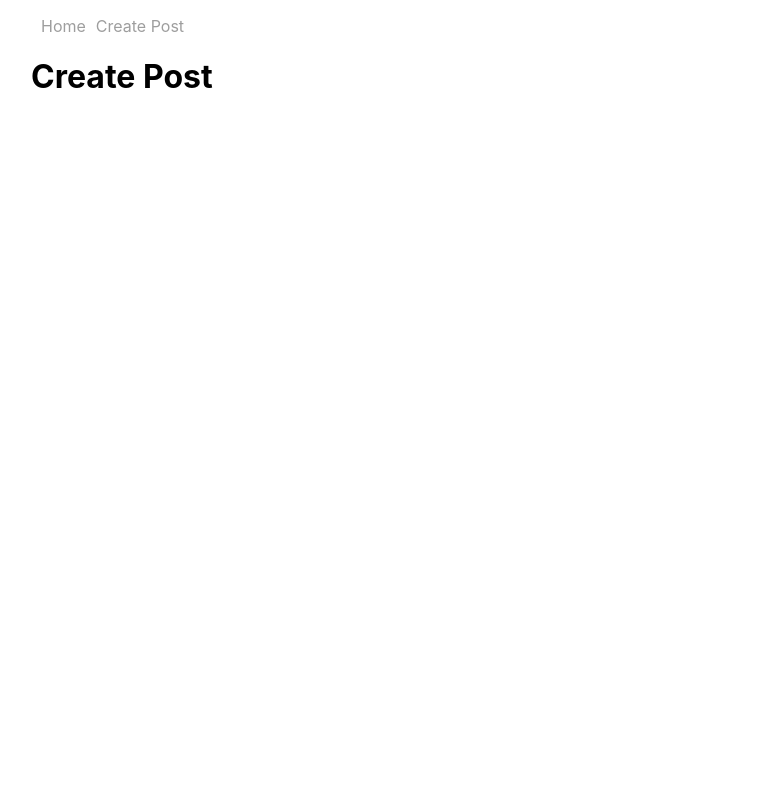
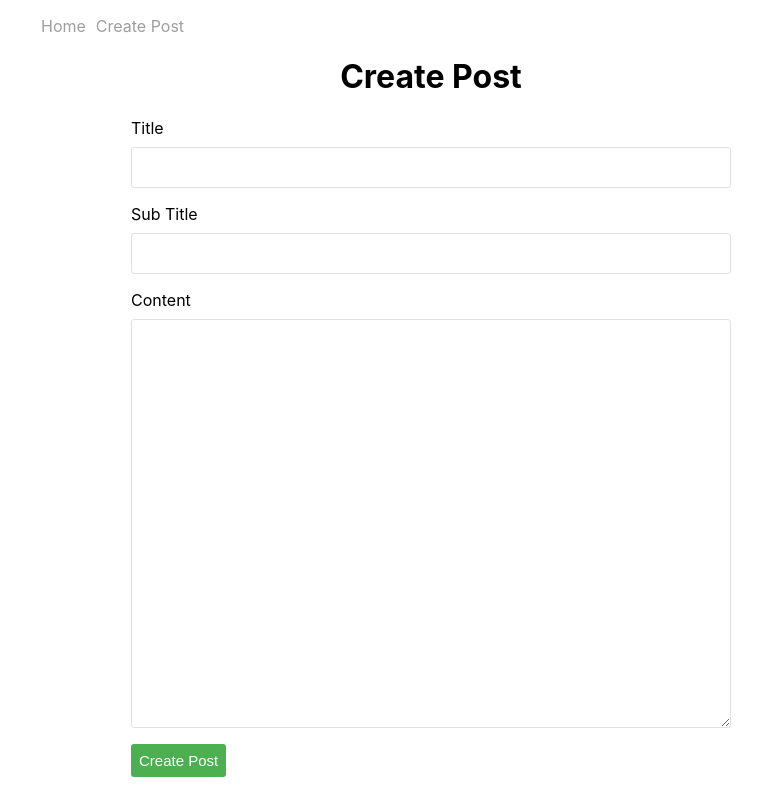
Before and after one commit to Nehal-Adil/React-Hooks-blog, a React (Vite) app: page /create-post in a window 1280 px wide. Shown: the whole page, without its empty margins (209-971 px from the left). Built offline with nearby package versions, Linux system fonts and the light colour scheme.

Commit message:
add create-post page and style it

```diff
--- a/src/components/CreatePost.jsx
+++ b/src/components/CreatePost.jsx
@@ -1,7 +1,27 @@
 function CreatePost() {
     return (
-        <div className="">
+        <div className="create-post">
             <h1>Create Post</h1>
+
+            <form >
+
+                <div className="form-field">
+                    <label>Title</label>
+                    <input />
+                </div>
+
+                <div className="form-field">
+                    <label>Sub Title</label>
+                    <input />
+                </div>
+
+                <div className="form-field">
+                    <label>Content</label>
+                    <textarea></textarea>
+                </div>
+
+                <button className="create-post-btn">Create Post</button>
+            </form>
         </div>
     )
 }
--- a/src/index.css
+++ b/src/index.css
@@ -67,6 +67,11 @@
   #nav li a:hover {
     text-decoration: underline;
   }
+
+  .create-post {
+    width: 75%;
+    margin: auto;
+  }
   .create-post h1 {
     text-align: center;
   }
```
